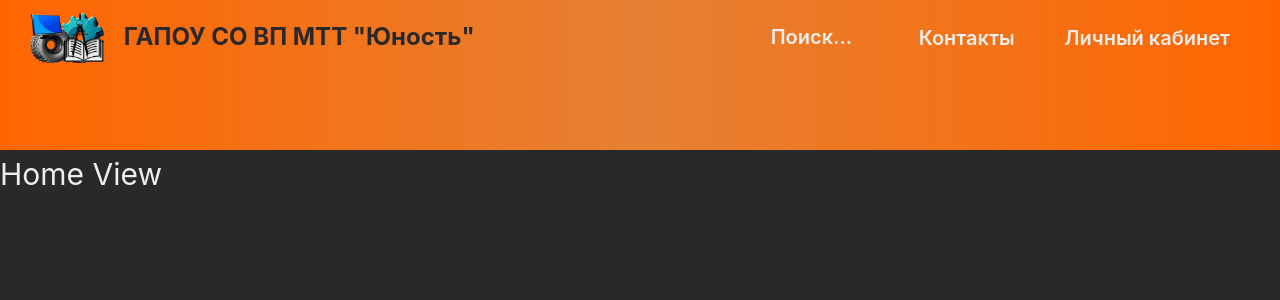
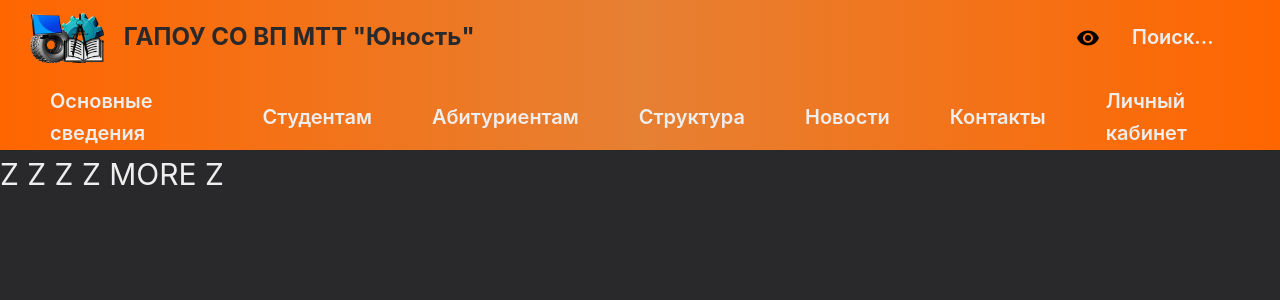
Before and after one commit to Payziii/Unost, a Vue app: page / in a window 1280 px wide. Shown: the top 300 px of the page. Built offline with nearby package versions, Linux system fonts and the light colour scheme.

Commit message:
Header v2

```diff
--- a/src/components/Header.vue
+++ b/src/components/Header.vue
@@ -10,13 +10,21 @@ import Button from '@/components/Button.vue';
           <h1>ГАПОУ СО ВП МТТ "Юность"</h1>
         </div>
         <div class="right">
+          <img src="/images/icons/eye.svg" class="icon" />
           <div class="search">
             <input type="text" placeholder="Поиск..." />
           </div>
-          <Button text="Контакты" route="/contacts" />
-          <Button text="Личный кабинет" route="/login" />
         </div>
       </div>
+    <div class="navbar">
+      <Button text="Основные сведения" route="/" />
+      <Button text="Студентам" route="/news" />
+      <Button text="Абитуриентам" route="/timetable" />
+      <Button text="Структура" route="/students" />
+      <Button text="Новости" route="/applicants" />
+      <Button text="Контакты" route="/teachers" />
+      <Button text="Личный кабинет" route="/about" />
+    </div>
     </div>
 </template>
 
@@ -68,6 +76,15 @@ import Button from '@/components/Button.vue';
   }
 }
 
+.navbar {
+  padding-left: 30px;
+  padding-right: 30px;
+  display: flex;
+  align-items: center;
+  justify-content: space-between;
+  gap: 20px;
+}
+
 .search {
   display: inline-block;
   background: none;
--- a/src/views/HomeView.vue
+++ b/src/views/HomeView.vue
@@ -3,7 +3,7 @@
 </script>
 
 <template>
-  <h1>Home View</h1>
+  <h1>Z Z Z Z MORE Z</h1>
 </template>
 
 <style scoped>
```
Also changed, not shown: public/images/icons/eye.svg.
